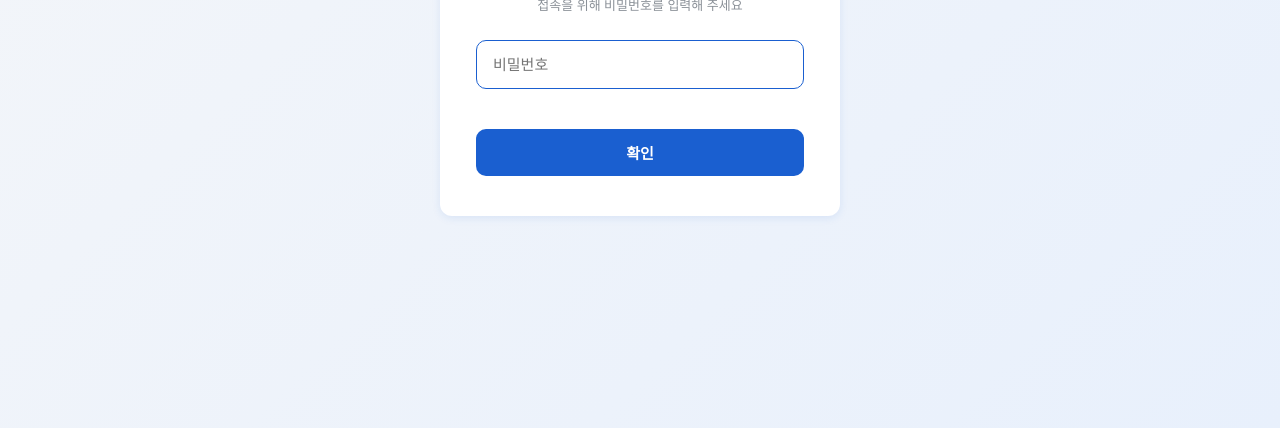
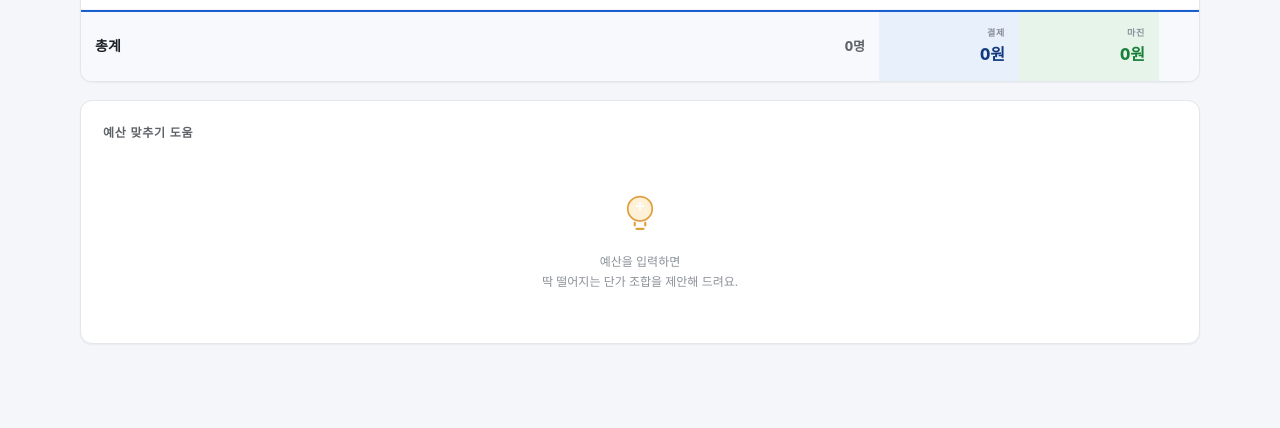
Before and after one commit to Shin-jk-IS/budget-calculator, a plain HTML site: page index.html in a window 1280 px wide. Shown: the part 372-800 px from the top of the page. Drawn offline with Linux system fonts and the light colour scheme; a web font is replaced by a local one.

Commit message:
Add files via upload

```diff
--- a/index.html
+++ b/index.html
@@ -1063,149 +1063,10 @@ tr.total-row td.cell-input {
 .pkg-chip:hover { border-color: var(--pri); background: var(--pri-soft); color: var(--pri-deep); }
 .pkg-chip .pkg-chip-price { color: var(--ink3); font-weight: 500; margin-left: 4px; font-size: 11px; }
 
-/* ───── PASSWORD GATE ───── */
-.gate-overlay {
-  position: fixed;
-  inset: 0;
-  background: linear-gradient(135deg, var(--bg) 0%, var(--primary-soft) 100%);
-  z-index: 9999;
-  display: flex;
-  align-items: center;
-  justify-content: center;
-  padding: 20px;
-}
-.gate-card {
-  background: var(--card);
-  border-radius: var(--r);
-  padding: 40px 36px;
-  box-shadow: 0 2px 8px rgba(26,95,208,.10);
-  max-width: 400px;
-  width: 100%;
-  text-align: center;
-}
-.gate-icon { font-size: 40px; margin-bottom: 16px; display: inline-block; }
-.gate-title { font-size: 18px; font-weight: 700; color: var(--ink); margin: 0 0 6px; }
-.gate-sub { font-size: 13px; color: var(--ink-2); margin: 0 0 24px; }
-.gate-input {
-  width: 100%;
-  padding: 14px 16px;
-  font-size: 15px;
-  border: 1.5px solid var(--line);
-  border-radius: 10px;
-  background: var(--neutral-input);
-  font-family: inherit;
-  outline: none;
-  transition: border-color 0.15s, background 0.15s;
-}
-.gate-input:focus { border-color: var(--primary); background: #fff; }
-.gate-error { font-size: 13px; color: var(--danger); min-height: 18px; margin: 10px 0 12px; font-weight: 500; }
-.gate-btn {
-  width: 100%;
-  padding: 13px;
-  background: var(--primary);
-  color: #fff;
-  border: none;
-  border-radius: 10px;
-  font-size: 15px;
-  font-weight: 600;
-  cursor: pointer;
-  font-family: inherit;
-  transition: background 0.15s, transform 0.05s;
-}
-.gate-btn:hover { background: var(--primary-deep); }
-.gate-btn:active { transform: translateY(1px); }
-.gate-shake { animation: gateShake 0.4s ease; }
-@keyframes gateShake {
-  0%, 100% { transform: translateX(0); }
-  20%, 60% { transform: translateX(-8px); }
-  40%, 80% { transform: translateX(8px); }
-}
-.gate-hidden { display: none !important; }
-body.gate-locked { overflow: hidden; }
 </style>
 </head>
 <body>
 
-<!-- ╔══════════════════════════════════════════════════════════════╗
-     ║  비밀번호 게이트 (현재 비밀번호: iscream2026!)                ║
-     ║                                                                ║
-     ║  ▶ 비밀번호 변경 방법                                          ║
-     ║  1. 브라우저에서 F12 → Console 탭 열기                         ║
-     ║  2. 아래 한 줄을 그대로 붙여넣고 '새비밀번호' 부분만 바꿔서 실행  ║
-     ║                                                                ║
-     ║     (async()=>{const b=new TextEncoder().encode('새비밀번호');  ║
-     ║     const a=await crypto.subtle.digest('SHA-256',b);            ║
-     ║     console.log(Array.from(new Uint8Array(a)).map(x=>x          ║
-     ║     .toString(16).padStart(2,'0')).join(''));})()               ║
-     ║                                                                ║
-     ║  3. 출력된 64자리 해시값을 아래 PASSWORD_HASH 에 붙여넣기        ║
-     ║  4. 파일 저장 후 GitHub에 재업로드                              ║
-     ╚══════════════════════════════════════════════════════════════╝ -->
-<div id="gate" class="gate-overlay">
-  <div class="gate-card" id="gateCard">
-    <div class="gate-icon">🔒</div>
-    <h1 class="gate-title">학교맞춤 예산견적 문의</h1>
-    <p class="gate-sub">접속을 위해 비밀번호를 입력해 주세요</p>
-    <input type="password" id="gatePw" class="gate-input" placeholder="비밀번호" autocomplete="off">
-    <div class="gate-error" id="gateErr"></div>
-    <button class="gate-btn" id="gateBtn">확인</button>
-  </div>
-</div>
-
-<script>
-(function(){
-  // 'iscream2026!' 의 SHA-256 해시값
-  const PASSWORD_HASH = '2e8a713e9654bc146e6983ae9f6a2e1ca01986d6c4dcbbd7e2aece7d27314d72';
-  const SESSION_KEY = 'budget_calc_auth_v1';
-
-  const gate = document.getElementById('gate');
-
-  // 이미 인증된 세션이면 게이트 즉시 숨김
-  if (sessionStorage.getItem(SESSION_KEY) === '1') {
-    gate.classList.add('gate-hidden');
-    return;
-  }
-
-  document.body.classList.add('gate-locked');
-  const card  = document.getElementById('gateCard');
-  const input = document.getElementById('gatePw');
-  const err   = document.getElementById('gateErr');
-  const btn   = document.getElementById('gateBtn');
-
-  async function sha256(text){
-    const buf = new TextEncoder().encode(text);
-    const hash = await crypto.subtle.digest('SHA-256', buf);
-    return Array.from(new Uint8Array(hash))
-      .map(b => b.toString(16).padStart(2,'0')).join('');
-  }
-
-  async function tryUnlock(){
-    const val = input.value;
-    if (!val) { err.textContent = '비밀번호를 입력해 주세요'; return; }
-    const hash = await sha256(val);
-    if (hash === PASSWORD_HASH) {
-      sessionStorage.setItem(SESSION_KEY, '1');
-      gate.classList.add('gate-hidden');
-      document.body.classList.remove('gate-locked');
-    } else {
-      err.textContent = '비밀번호가 일치하지 않습니다';
-      card.classList.remove('gate-shake');
-      void card.offsetWidth;
-      card.classList.add('gate-shake');
-      input.value = '';
-      input.focus();
-    }
-  }
-
-  btn.addEventListener('click', tryUnlock);
-  input.addEventListener('keydown', e => {
-    if (e.key === 'Enter') { e.preventDefault(); tryUnlock(); }
-    else { err.textContent = ''; }
-  });
-
-  setTimeout(() => input.focus(), 100);
-})();
-</script>
 
 <div class="app">
   <div class="header">
```
